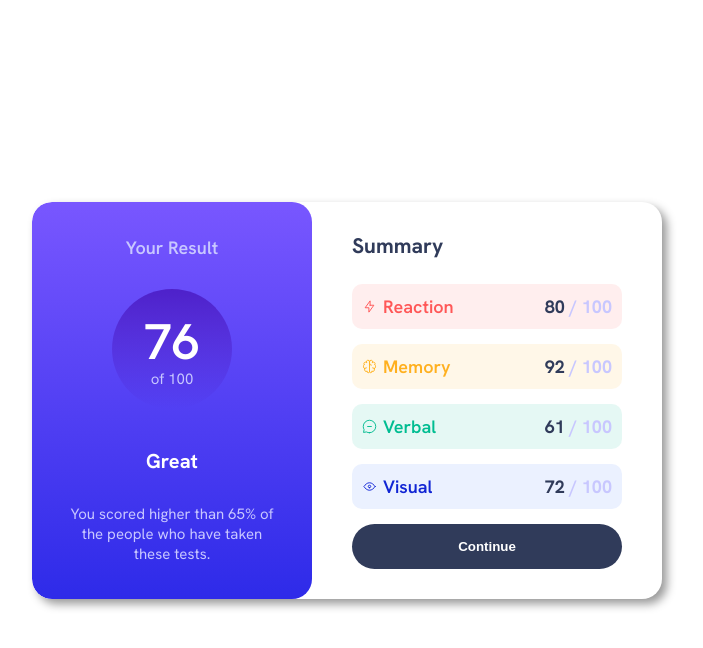
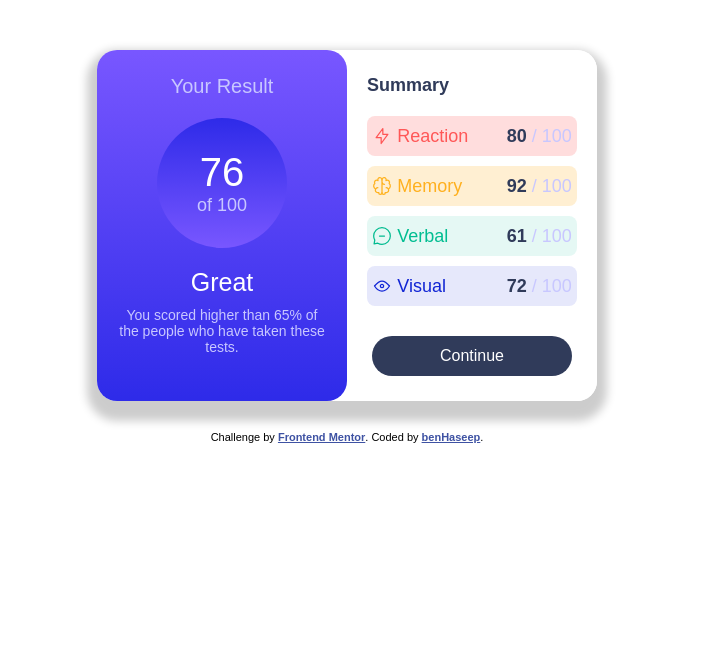
Before and after one commit to benHaseep/result-summary-component, a plain HTML site: page index.html in a window 1280 px wide. Shown: the whole page, without its empty margins (293-996 px from the left). Drawn offline with Linux system fonts and the light colour scheme.

Commit message:
😂 New version

```diff
--- a/index.html
+++ b/index.html
@@ -1,70 +1,54 @@
 <!DOCTYPE html>
-<html lang="en" dir="ltr">
+<html lang="en">
+
 <head>
-    <meta charset="utf-8">
+  <meta charset="UTF-8">
   <meta name="viewport" content="width=device-width, initial-scale=1.0">
-    <title>Result summary</title>
+  <title>Result Summary Component</title>
   <link rel="stylesheet" href="styles.css">
 </head>
+
 <body>
-    <div class="container">
-      <!-- Result Section -->
-      <div class="result-section">
-        <p>Your Result</p>
-        <div class="circle">
-          <p>76</p>
-          <p>of 100</p>
+  <div class="card">
+    <div class="result">
+      <p class="label">Your Result</p>
+      <p class="circle"><span>76</span>of 100</p>
+      <p class="grade">Great</p>
+      <p class="evaluation">You scored higher than 65% of the people who have taken these tests.</p>
     </div>
-        <h4 class="great">Great</h4>
-        <p>You scored higher than 65% of the people who have taken these tests.</p>
+    <div class="summary">
+      <p class="label">Summary</p>
+      <div class="reaction">
+        <span><img src="assets/images/icon-reaction.svg">Reaction</span>
+        <span><span>80</span> / 100</span>
       </div>
-      <!-- Summary Section -->
-      <div class="summary-section">
 
-        <h3>Summary</h3>
-        <div class="reaction">
-          <div class="type">
-            <img src="assets/images/icon-reaction.svg" alt="">
-            <span>Reaction</span>
+      <div class="memory">
+        <span><img src="/assets/images/icon-memory.svg" alt="">Memory</span>
+        <span>
+          <span>92</span> / 100
+        </span>
       </div>
-          <div class="result">
-            <p><span>80</span> / 100</p>
+      <div class="verbal">
+        <span><img src="/assets/images/icon-verbal.svg" alt="">Verbal</span>
+        <span>
+          <span>61</span> / 100
+        </span>
+      </div>
+      <div class="visual">
+        <span><img src="/assets/images/icon-visual.svg" alt="">Visual</span>
+        <span>
+          <span>72</span> / 100
+        </span>
+      </div>
+      <button>Continue</button>
     </div>
   </div>
 
-        <div class="memory">
-          <div class="type">
-            <img src="assets/images/icon-memory.svg" alt="">
-            <span>Memory</span>
-          </div>
-          <div class="result">
-            <p><span>92</span> / 100</p>
-          </div>
-        </div>
+  <footer class="attribution">
+    Challenge by <a href="https://www.frontendmentor.io?ref=challenge" target="_blank">Frontend Mentor</a>.
+    Coded by <a href="https://benHaseep.github.io">benHaseep</a>.
+  </footer>
+</body>
 
-        <div class="verbal">
-          <div class="type">
-            <img src="assets/images/icon-verbal.svg" alt="">
-            <span>Verbal</span>
-          </div>
-          <div class="result">
-            <p><span>61</span> / 100</p>
-          </div>
-        </div>
-
-        <div class="visual">
-          <div class="type">
-            <img src="assets/images/icon-visual.svg" alt="">
-            <span>Visual</span>
-          </div>
-          <div class="result">
-            <p><span>72</span> / 100</p>
-          </div>
-        </div>
-
-        <button type="button" name="button">Continue</button>
-
-      </div>
-    </div>
-  </body>
 </html>
--- a/styles.css
+++ b/styles.css
@@ -1,209 +1,165 @@
-@import url("https://fonts.googleapis.com/css2?family=Hanken+Grotesk:ital,wght@0,100..900;1,100..900&display=swap");
-:root {
-  --light-red: hsl(0, 100%, 67%);
-  --orangey-yellow: hsl(39, 100%, 56%);
-  --green-teal: hsl(166, 100%, 37%);
-  --cobalt-blue: hsl(234, 85%, 45%);
-
-  --white: hsl(0, 0%, 100%);
-  --pale-blue: hsl(221, 100%, 96%);
-  --light-lavender: hsl(241, 100%, 89%);
-  --dark-gray-blue: hsl(224, 30%, 27%);
-}
-
 * {
   margin: 0;
   padding: 0;
-  border: none;
+}
+body {
+  height: 100vh;
+  width: 100vw;
+  font-size: 18px;
+  font-family: sans-serif;
+  color: hsl(221, 100%, 96%);
+  color: hsl(241, 100%, 89%);
+  background-color: #fff;
+  overflow: hidden;
+}
+.card {
+  width: 500px;
+  /* height: 400px; */
+  margin: auto;
+  display: flex;
+  border-radius: 20px;
+  box-shadow: 0px 10px 10px 10px rgba(0, 0, 0,20%);
+  margin-top: 50px;
 }
 
-body {
-  font-family: 'Hanken Grotesk';
-  font-size: 18px;
-  height: 100vh;
+/* *************************** */
+/* =====Result===== */
+/* *************************** */
+.result {
+  width: 50%;
+  text-align: center;
+  background-image: linear-gradient(hsl(252, 100%, 67%), hsl(241, 81%, 54%));
+  border-radius: 20px;
+  padding: 25px 20px;
+}
+.result .label {
+  /* margin-top: 15px; */
+  font-size: 20px;
+  font-weight: 500;
+}
+.result .circle {
+  background-image: linear-gradient(hsl(241, 81%, 54%), hsl(252, 100%, 67%));
+  width: 130px;
+  height: 130px;
+  margin: auto;
+  border-radius: 50%;
   display: flex;
+  flex-flow: column;
+  align-items: center;
   justify-content: center;
+  margin-top: 20px;
+}
+.result .circle span {
+  font-size: 40px;
+  display: block;
+  color: #fff;
+}
+.result .grade {
+  color: #fff;
+  font-size: 25px;
+  margin-top: 20px;
+}
+.result .evaluation {
+  margin-top: 10px;
+  font-size: 14px;
+}
+/* *************************** */
+/* =====Summary===== */
+/* *************************** */
+.summary {
+  width: 50%;
+  background-color: #fff;
+  border-radius: 20px;
+  display: flex;
+  flex-flow: column;
   align-items: center;
+  padding: 25px 20px;
+}
+.summary .label {
+  color: hsl(224, 30%, 27%);
+  font-weight: 600;
+  align-self: flex-start;
+  margin-bottom: 20px;
+}
+.summary > div {
+  width: 95%;
+  height: 40px;
+  margin-bottom: 10px;
+  border-radius: 8px;
+  display: flex;
+  align-items: center;
+  justify-content: space-between;
+  padding: 0 5px;
+}
+.summary div > span:first-child {
+  display: flex;
+  align-items: center;
+  justify-content: flex-start;
+  gap: 5px;
+}
+.summary div span {
+  font-weight: 500;
+}
+.summary div span span {
+  color: hsl(224, 30%, 27%);
+  font-weight: 600;
+}
+.summary .reaction {
+  background-color: hsla(0, 100%, 67%, 20%);
+}
+.summary .reaction >span:first-child {
+  color: hsl(0, 100%, 67%);
+}
+.summary .memory {
+  background-color: hsla(39, 100%, 56%, 20%);
+}
+.summary .memory > span:first-child {
+  color: hsl(39, 100%, 56%);
+}
+.summary .verbal {
+  background-color: hsla(166, 100%, 37%, 10%);
+}
+.summary .verbal > span:first-child {
+  color: hsl(166, 100%, 37%);
+}
+.summary .visual {
+  background-color: hsla(234, 85%, 45%, 10%);
+}
+.summary .visual > span:first-child {
+  color: hsl(234, 85%, 45%);
+}
+.summary button {
+  border: none;
+  outline: none;
+  width: 95%;
+  height: 40px;
+  border-radius: 50px;
+  margin-top: 20px;
+  background-color: hsl(224, 30%, 27%);
+  color: #fff;
+  font-size: 16px;
+}
+.summary button:hover {
+  background-image: linear-gradient(hsl(252, 100%, 67%), hsl(241, 81%, 54%));
 }
 
-@media (max-width: 630px) {
-  body {
-    align-items: flex-start;
-  }
+.attribution {
+  font-size: 11px;
+  text-align: center;
+  color: #000;
+  margin-top: 30px;
 }
-
-.container {
-  display: flex;
-  color: var(--light-lavender);
-  border-radius: 20px;
-  overflow: hidden;
-  box-shadow: 5px 5px 10px #999999;
-  flex-wrap: wrap;
-  justify-content: center;
-}
-
-@media (max-width: 630px) {
-  .container {
-    box-shadow: 0 0 0 0 #ffffff;
-    width: 375px;
-    border-radius: 0 0 20px 20px;
-  }
-}
-
-.result-section {
-  background-image: linear-gradient(hsl(252, 100%, 67%), hsl(241, 81%, 54%));
-  text-align: center;
-  display: flex;
-  flex-direction: column;
-  justify-content: space-around;
-  align-items: center;
-  padding: 30px;
-  border-radius: 20px;
-}
-
-@media (max-width: 630px) {
-  .result-section {
-    width: 100%;
-    border-radius: 0 0 20px 20px;
-  }
-}
-
-.result-section p:first-child {
+.attribution a {
+  color: hsl(228, 45%, 44%);
   font-weight: 600;
 }
 
-.result-section .circle {
-  background-image: linear-gradient(hsla(256, 72%, 46%, 1), hsla(241, 72%, 46%, 0));
-  width: 120px;
-  height: 120px;
-  border-radius: 50%;
-  display: flex;
-  flex-direction: column;
-  align-items: center;
-  justify-content: center;
-  margin: 20px 0 0 0;
-}
-
-.result-section .circle p:first-child {
-  color: var(--white);
-  font-size: 50px;
-}
-.result-section .circle p:last-child{
-  margin-top: -5px;
-}
-
-.result-section .great {
-  font-size: 20px;
-  color: var(--white);
-  margin: 30px 0 0 0;
-}
-.result-section p:last-child {
-  font-size: 15px;
-  width: 220px;
-  margin: 20px 0 0 0;
-}
-
-.summary-section {
-  display: flex;
-  flex-direction: column;
-  align-items: flex-start;
-  justify-content: flex-start;
-  padding: 30px 0;
-}
-
-@media (max-width: 630px) {
-  .summary-section {
+@media (max-width :678px) {
+  .card {
+    flex-flow: wrap;
+    width: 350px;
+  }
+  .card > div {
     width: 100%;
   }
 }
-
-.summary-section > * {
-  margin: 0 40px;
-  font-weight: 600;
-}
-.summary-section h3 {
-  color: var(--dark-gray-blue);
-  font-weight: 700;
-  margin-bottom: 25px;
-}
-
-.summary-section > div, button {
-  width: 250px;
-  height: 25px;
-  display: flex;
-  align-items: center;
-  justify-content: space-between;
-  margin-bottom: 15px;
-  border-radius: 10px;
-  padding: 10px;
-}
-
-.summary-section > div img {
-  width: 15px;
-  margin-right: 6px;
-}
-
-.summary-section > div .type {
-  display: flex;
-  align-items: center;
-  justify-content: flex-start;
-}
-
-.summary-section > div .result {
-  font-weight: 700;
-}
-.summary-section > div .result span {
-  color: var(--dark-gray-blue)
-}
-
-.summary-section .reaction {
-  background-color: hsl(0, 100%, 67% , 10%);
-  /* --light-red: ; */
-}
-
-.summary-section .reaction .type {
-  color: var(--light-red)
-}
-
-
-.summary-section .memory {
-  background-color: hsl(39, 100%, 56%, 10%);
-}
-.summary-section .memory .type {
-  color: var(--orangey-yellow);
-}
-
-.summary-section .verbal {
-  background-color: hsl(166, 100%, 37%, 10%);
-}
-.summary-section .verbal .type {
-  color: var(--green-teal);
-}
-
-.summary-section .visual {
-  background-color: hsl(221, 100%, 96%);
-}
-
-.summary-section .visual .type {
-  color: var(--cobalt-blue);
-}
-
-button {
-  box-sizing: content-box;
-  align-self: center;
-  justify-content: center;
-  border-radius: 50px;
-  background-color: var(--dark-gray-blue);
-  color: var(--white);
-  transition: 0.3s;
-}
-
-button:hover {
-  background-image: linear-gradient(hsl(252, 100%, 67%), hsl(241, 81%, 54%));
-}
-
-@media (max-width: 630px) {
-  button {
-    align-self: flex-start;
-  }
-}
```
Lines whose indentation alone changed are shown as unchanged.
